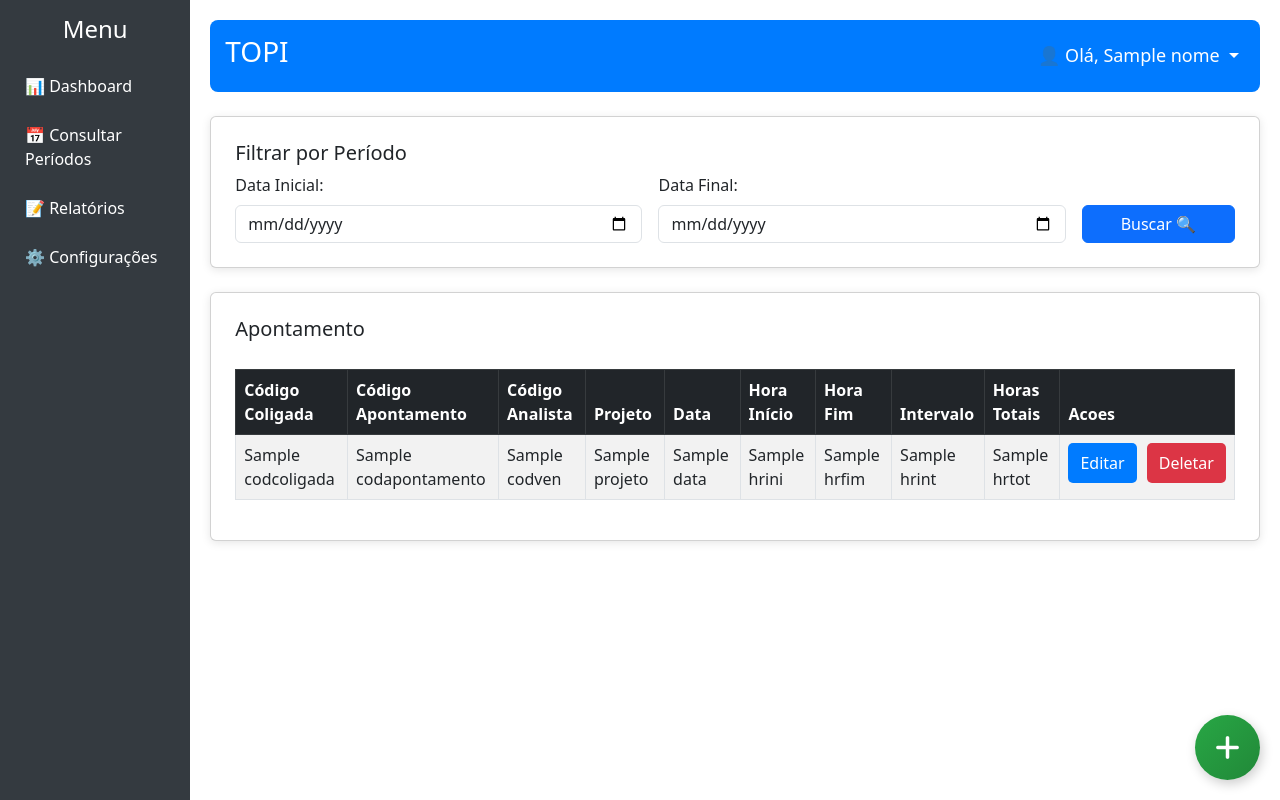
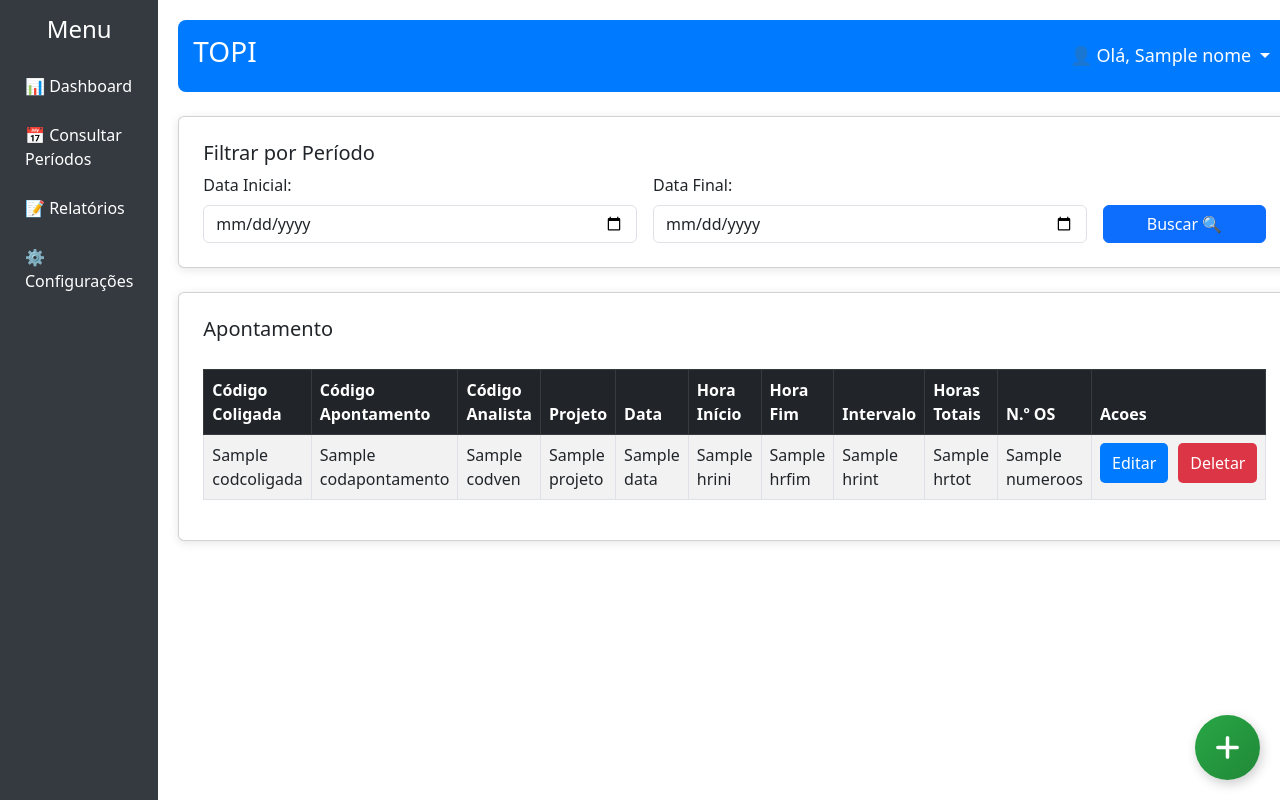
Before and after one commit to Renan-Ald/TOPI--Project, a Python web app: template app/templates/dashboard.html in a window 1280 px wide. Run offline with Jinja, Linux system fonts and the light colour scheme; the template is opened without the code that fills it: most values are stand-ins (such as "Sample title", 1, 10 or a date in 2020).

Commit message:
Adicao do botao gerar os

```diff
--- a/app/templates/dashboard.html
+++ b/app/templates/dashboard.html
@@ -75,6 +75,7 @@
                                 <th>Hora Fim</th>
                                 <th>Intervalo</th>
                                 <th>Horas Totais</th>
+                                <th>N.º OS</th>
                                 <th>Acoes</th>
                             </tr>
                         </thead>
@@ -90,6 +91,7 @@
                                     <td>{{ item.HRFIM }}</td>
                                     <td>{{ item.HRINT }}</td>
                                     <td>{{ item.HRTOT }}</td>
+                                    <td>{{ item.NUMEROOS }}</td>
                                     <td>
                                         <div style="display: flex; gap: 10px;">
                                             <a href="{{ url_for('routes.apontamento_page_edit', codcoligada=item.CODCOLIGADA, codapontamento=item.CODAPONTAMENTO) }}"
@@ -105,6 +107,13 @@
                                                style="padding: 8px 12px; background-color: #dc3545; color: white; text-decoration: none; border-radius: 5px;">
                                                 Deletar
                                             </a>
+                                            {% if not item.NUMEROOS %}
+                                            <a href=""
+                                               class="btn-gerar-os"
+                                               style="padding: 8px 12px; background-color: #28a745; color: white; text-decoration: none; border-radius: 5px;">
+                                                Gerar OS
+                                            </a>
+                                            {% endif %}
                                         </div>
                                     </td>
                                 </tr>
```
